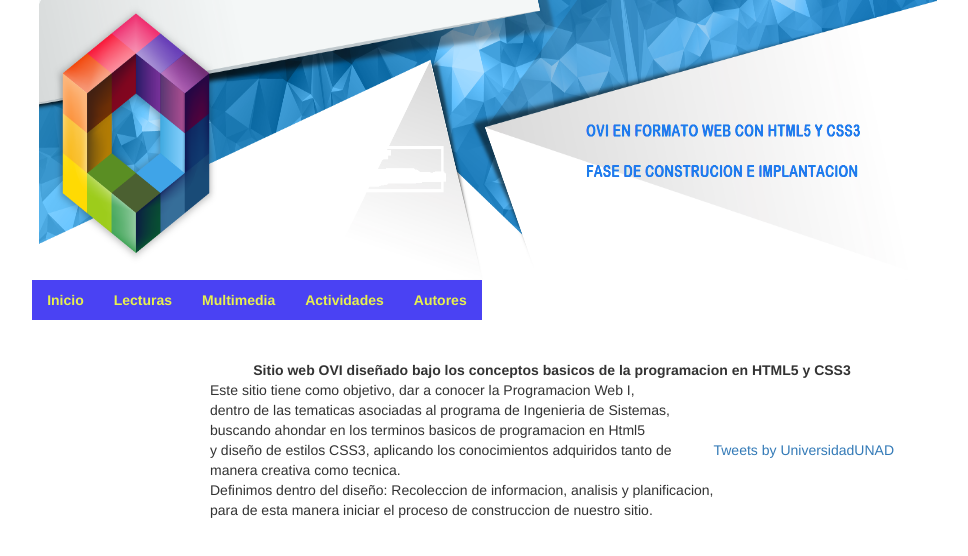
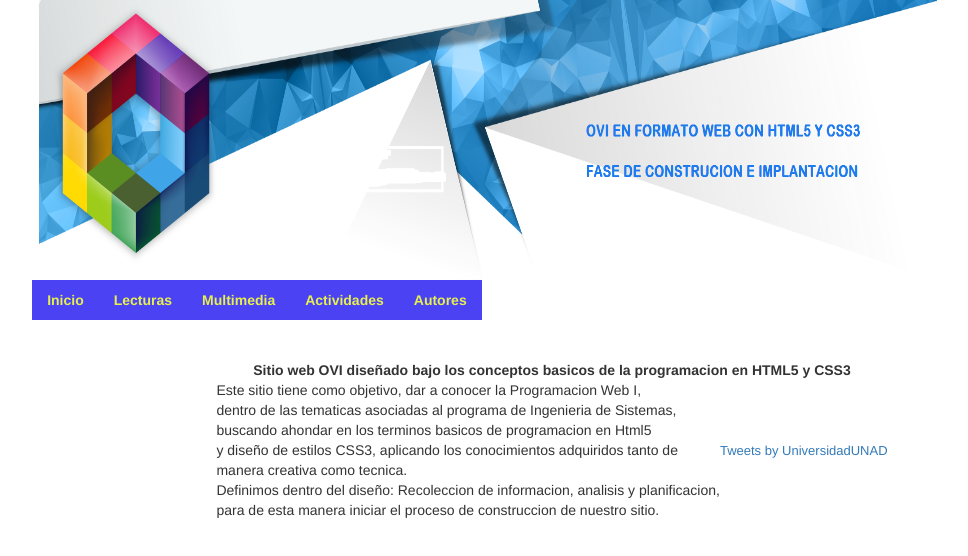
Before and after one commit to egvasquezp/Fase-construccion, a plain HTML site: page index.html in a window 1280 px wide. Shown: the whole page, without its empty margins (88-1056 px from the left). Drawn offline with Linux system fonts and the light colour scheme.

Commit message:
Update index.html

```diff
--- a/index.html
+++ b/index.html
@@ -133,7 +133,7 @@
 		   para de esta manera iniciar el proceso de construccion de nuestro sitio.
              </td>
   	     <td><div align="right"><a class="twitter-timeline" href="https://twitter.com/UniversidadUNAD"  width="180"
-height="430">Tweets by UniversidadUNAD</a> <script async src="//platform.twitter.com/widgets.js" charset="utf-8"></script></div></td>
+height="430"><font size="2">Tweets by UniversidadUNAD</font></a> <script async src="//platform.twitter.com/widgets.js" charset="utf-8"></script></div></td>
             </tr>
 
 </body>
```
